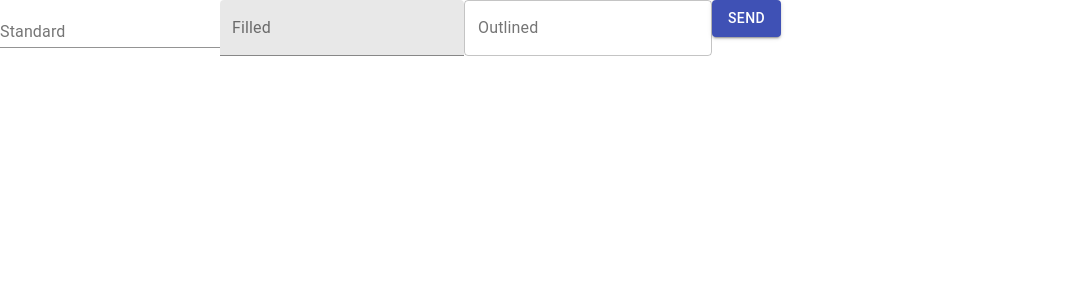
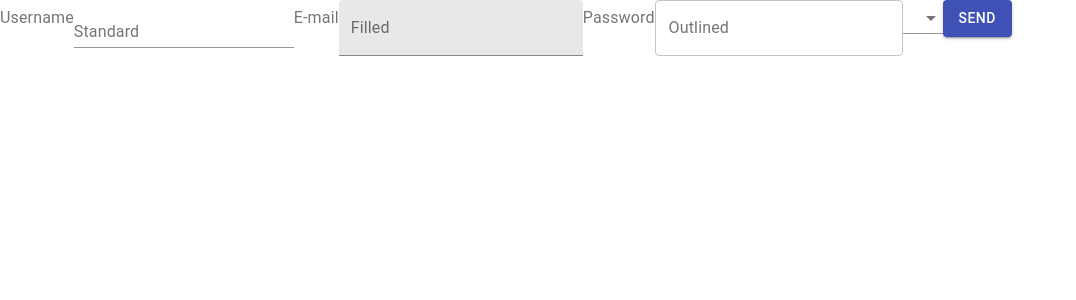
Before and after one commit to cd-Roid/react-class-component-form, a React (Create React App) app in the folder myapp/: page / in a window 1280 px wide. Shown: the top 300 px of the page, without its empty margins (0-1076 px from the left). Built offline with nearby package versions, Linux system fonts and the light colour scheme.

Commit message:
ADD: basic form functonality

```diff
--- a/myapp/src/App.js
+++ b/myapp/src/App.js
@@ -1,18 +1,79 @@
 import logo from './reignite_logo_komplett_big.svg';
 import {Component} from 'react';
-import { TextField, Button} from '@material-ui/core';
+import { TextField, Button, FormLabel, Select, MenuItem} from '@material-ui/core';
 
 
 class App extends Component {
+
+  constructor(props){
+    super(props)
+    this.state = {
+      username: '',
+      email: '',
+      password: '',
+      framework: 0
+     }
+
+  }
+
+  handleUserName = (event) => {
+    this.setState({username: event.target.value});
+ }
+  handleEmail = (event) => {
+    this.setState({email: event.target.value});
+ }
+  handlePassword = (event) => {
+    this.setState({password: event.target.value});
+ }
+  handleFramework = (event) => {
+    this.setState({framework: event.target.value});
+ }
+ sendAlert = () =>{
+   //Post request can be made here
+   alert("Form Sent");
+ }
 
   render(){
     return (
       <div>
         <form  noValidate autoComplete="off">
-          <TextField id="filled-basic" label="Standard" />
-          <TextField id="filled-basic" label="Filled" variant="filled" />
-          <TextField id="outlined-basic" label="Outlined" variant="outlined" />
-          <Button variant="contained" color="primary">Send</Button>
+          <FormLabel color="secondary">
+          Username</FormLabel>
+          <TextField
+            id="filled-basic"
+            label="Standard"
+            value={this.state.username}
+            onChange={this.handleUserName}/>
+          <FormLabel>E-mail</FormLabel>
+          <TextField
+            id="filled-basic"
+            label="Filled"
+            variant="filled"
+            value={this.state.email}
+            onChange={this.handleEmail}/>
+            <FormLabel>Password</FormLabel>
+          <TextField
+            id="outlined-basic"
+            type="password"
+            label="Outlined"
+            variant="outlined"
+            value={this.state.password}
+            onChange={this.handlePassword}/>
+          <Select
+            labelId="simple-select-label"
+            id="simple-select"
+            value={this.state.framework}
+            onChange={this.handleFramework}
+          >
+          <MenuItem value={"React"}>React</MenuItem>
+          <MenuItem value={"Angular"}>Angular</MenuItem>
+          <MenuItem value={"Vue"}>Vue</MenuItem>
+        </Select>
+          <Button
+            variant="contained"
+            color="primary"
+            onClick={this.sendAlert}
+          >Send</Button>
         </form>
       </div>
     )
```
